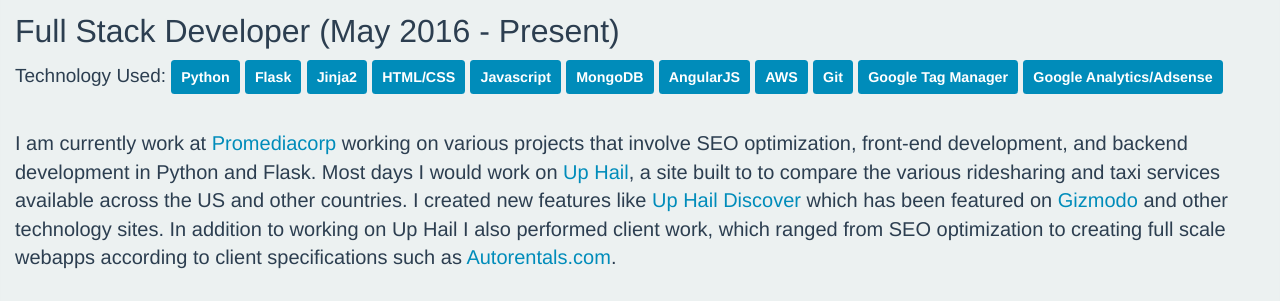
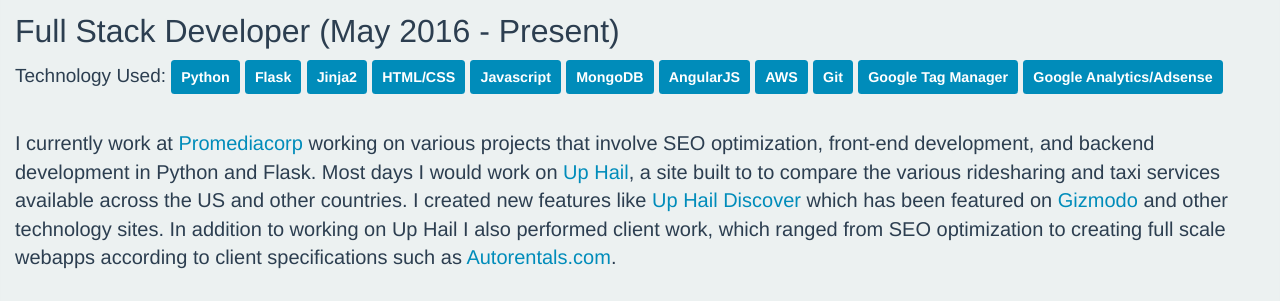
Before and after one commit to parasm/parasm.github.io, a plain HTML site: page index.html in a window 1280 px wide. Shown: the part 1788-2089 px from the top of the page. Drawn offline with nearby package versions, Linux system fonts and the light colour scheme; a web font is replaced by a local one.

Commit message:
more typos

```diff
--- a/index.html
+++ b/index.html
@@ -130,7 +130,7 @@
 					<span class="label label-primary">Google Analytics/Adsense</span>
 				</h4>
 				<br>
-				<p>I am currently work at <a href="http://www.promediacorp.com/" target="_blank">Promediacorp</a> working on various projects that involve SEO optimization, front-end development, and backend development in Python and Flask. Most days I would work on <a href="https://uphail.com/" target="_blank">Up Hail</a>, a site built to to compare the various ridesharing and taxi services available across the US and other countries. I created new features like <a href="https://uphail.com/discover/" target="_blank">Up Hail Discover</a> which has been featured on <a href="http://fieldguide.gizmodo.com/see-how-far-your-budget-will-get-you-in-an-uber-1783413180" target="_blank">Gizmodo</a> and other technology sites. In addition to working on Up Hail I also performed client work, which ranged from SEO optimization to creating full scale webapps according to client specifications such as <a href="http://www.autorentals.com/locations" target="_blank">Autorentals.com</a>.</p>
+				<p>I currently work at <a href="http://www.promediacorp.com/" target="_blank">Promediacorp</a> working on various projects that involve SEO optimization, front-end development, and backend development in Python and Flask. Most days I would work on <a href="https://uphail.com/" target="_blank">Up Hail</a>, a site built to to compare the various ridesharing and taxi services available across the US and other countries. I created new features like <a href="https://uphail.com/discover/" target="_blank">Up Hail Discover</a> which has been featured on <a href="http://fieldguide.gizmodo.com/see-how-far-your-budget-will-get-you-in-an-uber-1783413180" target="_blank">Gizmodo</a> and other technology sites. In addition to working on Up Hail I also performed client work, which ranged from SEO optimization to creating full scale webapps according to client specifications such as <a href="http://www.autorentals.com/locations" target="_blank">Autorentals.com</a>.</p>
 			</div>
 		</div>
 		<br>
```
